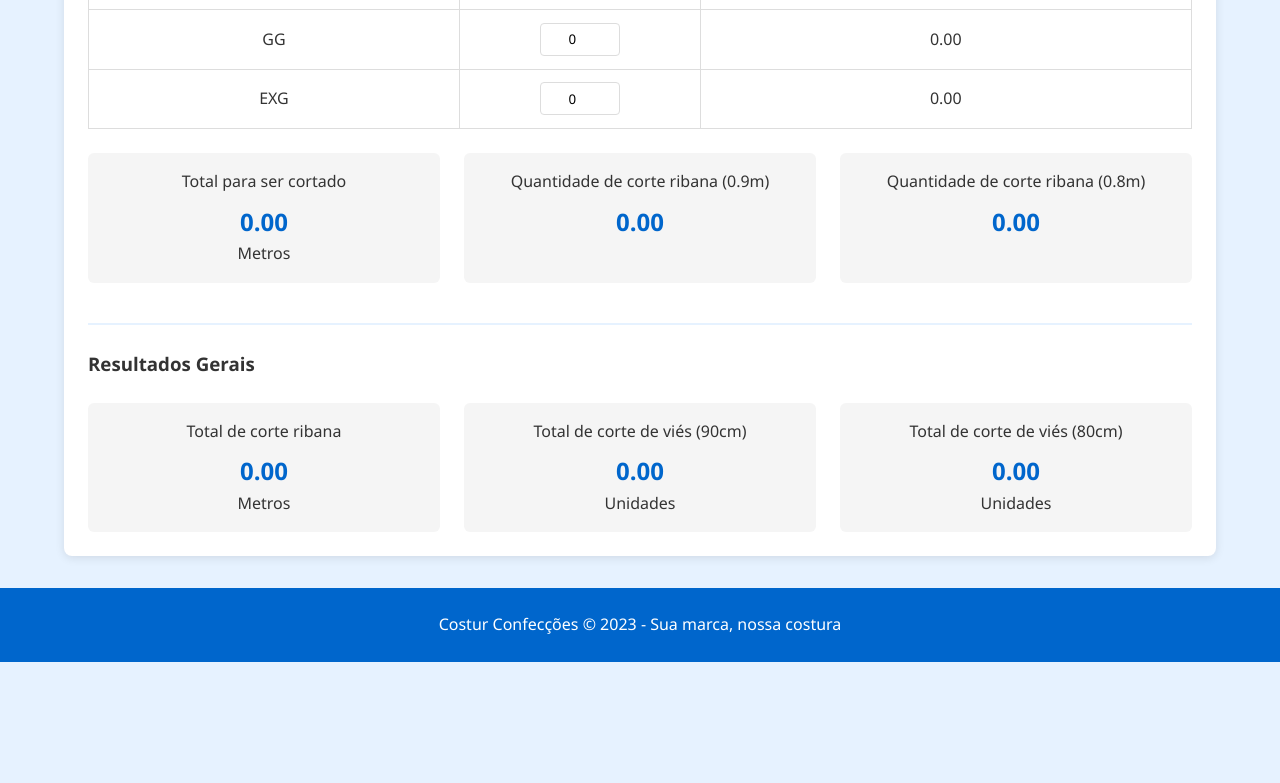
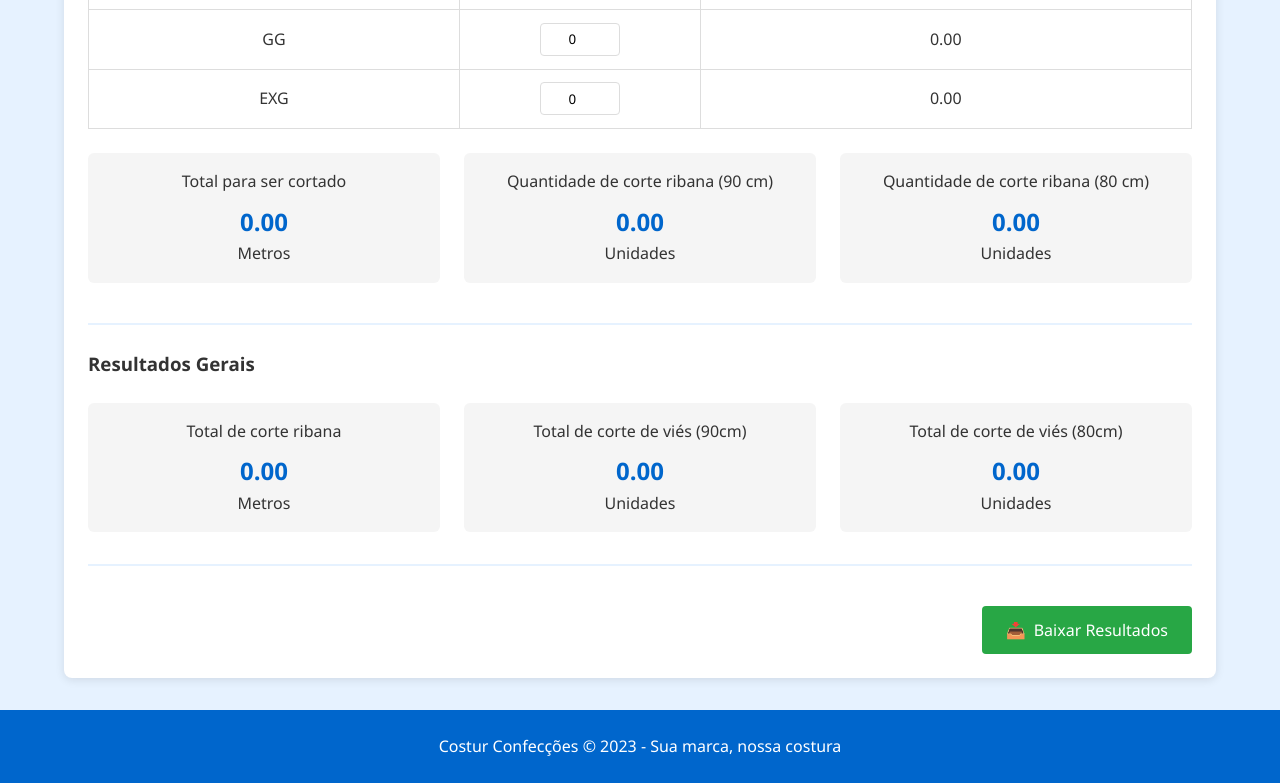
Before and after one commit to costurconfeccoes-hub/calculodeapoioartdesigner, a plain HTML site: page index.html in a window 1280 px wide. Shown: the part 653-1436 px from the top of the page. Before the commit the page ends 1315 px from the top, so only its background shows below. Drawn offline with Linux system fonts and the light colour scheme.

Commit message:
Update index.html

```diff
--- a/index.html
+++ b/index.html
@@ -89,6 +89,7 @@
             box-shadow: 0 2px 10px rgba(0,0,0,0.1);
             padding: 1.5rem;
             margin-bottom: 2rem;
+            position: relative;
         }
 
         h2 {
@@ -206,6 +207,25 @@
             background-color: var(--azul-medio);
         }
 
+        .btn-download {
+            background-color: var(--verde);
+            color: var(--branco);
+            border: none;
+            padding: 0.8rem 1.5rem;
+            border-radius: 4px;
+            font-size: 1rem;
+            cursor: pointer;
+            transition: background-color 0.3s;
+            margin-top: 1rem;
+            display: flex;
+            align-items: center;
+            gap: 0.5rem;
+        }
+
+        .btn-download:hover {
+            background-color: #218838;
+        }
+
         footer {
             background-color: var(--azul-escuro);
             color: var(--branco);
@@ -234,6 +254,20 @@
             margin-top: 2rem;
             padding-top: 1.5rem;
             border-top: 2px solid var(--azul-claro);
+        }
+
+        .acoes-finais {
+            display: flex;
+            justify-content: flex-end;
+            gap: 1rem;
+            margin-top: 2rem;
+            padding-top: 1.5rem;
+            border-top: 2px solid var(--azul-claro);
+        }
+
+        /* Classe para ocultar elementos no print/screenshot */
+        .no-print {
+            /* Esta classe será usada para elementos que não devem aparecer na imagem */
         }
     </style>
 </head>
@@ -290,13 +324,15 @@
                     </div>
 
                     <div class="resultado-item">
-                        <div>Quantidade de corte ribana (0.9m)</div>
+                        <div>Quantidade de corte ribana (90 cm)</div>
                         <div class="valor-resultado" id="corte-ribana-gola-careca-09">0</div>
+                        <div>Unidades</div>
                     </div>
 
                     <div class="resultado-item">
-                        <div>Quantidade de corte ribana (0.8m)</div>
+                        <div>Quantidade de corte ribana (80 cm)</div>
                         <div class="valor-resultado" id="corte-ribana-gola-careca-08">0</div>
+                        <div>Unidades</div>
                     </div>
                 </div>
             </div>
@@ -333,13 +369,15 @@
                     </div>
 
                     <div class="resultado-item">
-                        <div>Quantidade de corte ribana (0.9m)</div>
+                        <div>Quantidade de corte ribana (90 cm)</div>
                         <div class="valor-resultado" id="corte-ribana-punho-careca-09">0</div>
+                        <div>Unidades</div>
                     </div>
 
                     <div class="resultado-item">
-                        <div>Quantidade de corte ribana (0.8m)</div>
+                        <div>Quantidade de corte ribana (80 cm)</div>
                         <div class="valor-resultado" id="corte-ribana-punho-careca-08">0</div>
+                        <div>Unidades</div>
                     </div>
                 </div>
             </div>
@@ -366,6 +404,13 @@
                         <div>Unidades</div>
                     </div>
                 </div>
+            </div>
+
+            <!-- Ações Finais -->
+            <div class="acoes-finais no-print">
+                <button class="btn-download" id="btn-download-careca">
+                    <span>📥</span> Baixar Resultados
+                </button>
             </div>
         </section>
 
@@ -406,13 +451,15 @@
                     </div>
 
                     <div class="resultado-item">
-                        <div>Quantidade de corte ribana (0.9m)</div>
+                        <div>Quantidade de corte ribana (90 cm)</div>
                         <div class="valor-resultado" id="corte-ribana-gola-v-09">0</div>
+                        <div>Unidades</div>
                     </div>
 
                     <div class="resultado-item">
-                        <div>Quantidade de corte ribana (0.8m)</div>
+                        <div>Quantidade de corte ribana (80 cm)</div>
                         <div class="valor-resultado" id="corte-ribana-gola-v-08">0</div>
+                        <div>Unidades</div>
                     </div>
                 </div>
             </div>
@@ -449,13 +496,15 @@
                     </div>
 
                     <div class="resultado-item">
-                        <div>Quantidade de corte ribana (0.9m)</div>
+                        <div>Quantidade de corte ribana (90 cm)</div>
                         <div class="valor-resultado" id="corte-ribana-punho-v-09">0</div>
+                        <div>Unidades</div>
                     </div>
 
                     <div class="resultado-item">
-                        <div>Quantidade de corte ribana (0.8m)</div>
+                        <div>Quantidade de corte ribana (80 cm)</div>
                         <div class="valor-resultado" id="corte-ribana-punho-v-08">0</div>
+                        <div>Unidades</div>
                     </div>
                 </div>
             </div>
@@ -482,6 +531,13 @@
                         <div>Unidades</div>
                     </div>
                 </div>
+            </div>
+
+            <!-- Ações Finais -->
+            <div class="acoes-finais no-print">
+                <button class="btn-download" id="btn-download-v">
+                    <span>📥</span> Baixar Resultados
+                </button>
             </div>
         </section>
 
@@ -522,13 +578,15 @@
                     </div>
 
                     <div class="resultado-item">
-                        <div>Quantidade de corte ribana (0.9m)</div>
+                        <div>Quantidade de corte ribana (90 cm)</div>
                         <div class="valor-resultado" id="corte-ribana-gola-duplo-1-09">0</div>
+                        <div>Unidades</div>
                     </div>
 
                     <div class="resultado-item">
-                        <div>Quantidade de corte ribana (0.8m)</div>
+                        <div>Quantidade de corte ribana (80 cm)</div>
                         <div class="valor-resultado" id="corte-ribana-gola-duplo-1-08">0</div>
+                        <div>Unidades</div>
                     </div>
                 </div>
             </div>
@@ -562,13 +620,15 @@
                     </div>
 
                     <div class="resultado-item">
-                        <div>Quantidade de corte ribana (0.9m)</div>
+                        <div>Quantidade de corte ribana (90 cm)</div>
                         <div class="valor-resultado" id="corte-ribana-gola-duplo-2-09">0</div>
+                        <div>Unidades</div>
                     </div>
 
                     <div class="resultado-item">
-                        <div>Quantidade de corte ribana (0.8m)</div>
+                        <div>Quantidade de corte ribana (80 cm)</div>
                         <div class="valor-resultado" id="corte-ribana-gola-duplo-2-08">0</div>
+                        <div>Unidades</div>
                     </div>
                 </div>
             </div>
@@ -605,13 +665,15 @@
                     </div>
 
                     <div class="resultado-item">
-                        <div>Quantidade de corte ribana (0.9m)</div>
+                        <div>Quantidade de corte ribana (90 cm)</div>
                         <div class="valor-resultado" id="corte-ribana-punho-duplo-09">0</div>
+                        <div>Unidades</div>
                     </div>
 
                     <div class="resultado-item">
-                        <div>Quantidade de corte ribana (0.8m)</div>
+                        <div>Quantidade de corte ribana (80 cm)</div>
                         <div class="valor-resultado" id="corte-ribana-punho-duplo-08">0</div>
+                        <div>Unidades</div>
                     </div>
                 </div>
             </div>
@@ -639,6 +701,13 @@
                     </div>
                 </div>
             </div>
+
+            <!-- Ações Finais -->
+            <div class="acoes-finais no-print">
+                <button class="btn-download" id="btn-download-duplo">
+                    <span>📥</span> Baixar Resultados
+                </button>
+            </div>
         </section>
 
         <!-- Seção Próximas Etapas -->
@@ -653,6 +722,7 @@
         <p>Costur Confecções &copy; 2023 - Sua marca, nossa costura</p>
     </footer>
 
+    <script src="https://html2canvas.hertzen.com/dist/html2canvas.min.js"></script>
     <script>
         // Dados iniciais baseados nas planilhas
         const tamanhos = ['PP', 'P', 'M', 'G', 'GG', 'EXG'];
@@ -1157,6 +1227,42 @@
             document.getElementById('total-corte-vies-duplo-80').textContent = totalCorteVies80.toFixed(2);
         }
 
+        // Função para baixar a seção como PNG
+        function baixarSeçãoComoPNG(sectionId, fileName) {
+            const section = document.getElementById(sectionId);
+
+            // Clonar a seção para não modificar a original
+            const sectionClone = section.cloneNode(true);
+
+            // Remover o botão de download do clone
+            const downloadBtn = sectionClone.querySelector('.no-print');
+            if (downloadBtn) {
+                downloadBtn.remove();
+            }
+
+            // Adicionar o clone temporariamente ao documento
+            sectionClone.style.position = 'absolute';
+            sectionClone.style.left = '-9999px';
+            sectionClone.style.top = '0';
+            document.body.appendChild(sectionClone);
+
+            // Capturar a imagem
+            html2canvas(sectionClone, {
+                scale: 2, // Melhor qualidade
+                useCORS: true,
+                logging: false
+            }).then(canvas => {
+                // Criar link para download
+                const link = document.createElement('a');
+                link.download = `${fileName}_${new Date().toISOString().slice(0, 10)}.png`;
+                link.href = canvas.toDataURL('image/png');
+                link.click();
+
+                // Remover o clone temporário
+                document.body.removeChild(sectionClone);
+            });
+        }
+
         // Event listeners para inputs
         function configurarEventListeners() {
             // Gola Careca
@@ -1196,6 +1302,19 @@
                     calcularGolaDuplo();
                 });
             });
+
+            // Botões de download
+            document.getElementById('btn-download-careca').addEventListener('click', function() {
+                baixarSeçãoComoPNG('camisa-gola-careca', 'Camisa_Gola_Careca');
+            });
+
+            document.getElementById('btn-download-v').addEventListener('click', function() {
+                baixarSeçãoComoPNG('camisa-gola-v', 'Camisa_Gola_V');
+            });
+
+            document.getElementById('btn-download-duplo').addEventListener('click', function() {
+                baixarSeçãoComoPNG('camisa-gola-careca-duplo', 'Camisa_Gola_Careca_Detalhe_Duplo');
+            });
         }
 
         // Inicialização
```
